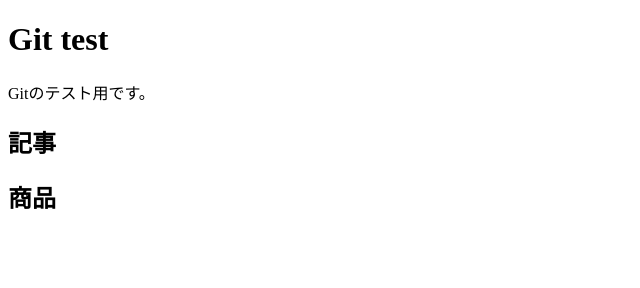
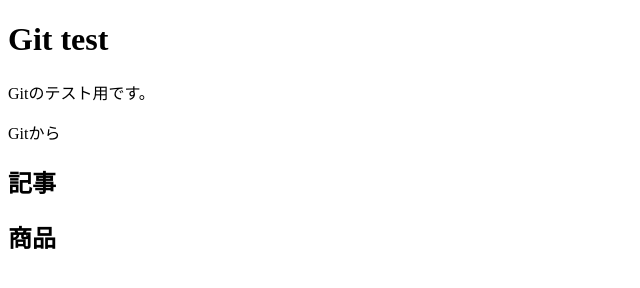
Before and after one commit to naohiro5109/git-test, a plain HTML site: page index.html in a window 1280 px wide. Shown: the whole page, without its empty margins (0-640 px from the left). Drawn offline with Linux system fonts and the light colour scheme.

Commit message:
Update index.html

```diff
--- a/index.html
+++ b/index.html
@@ -9,6 +9,7 @@
 <body>
   <h1>Git test</h1>
   <p>Gitのテスト用です。</p>
+  <p>Gitから</p>
 
   <section class="p-article">
     <h2>記事</h2>
```
